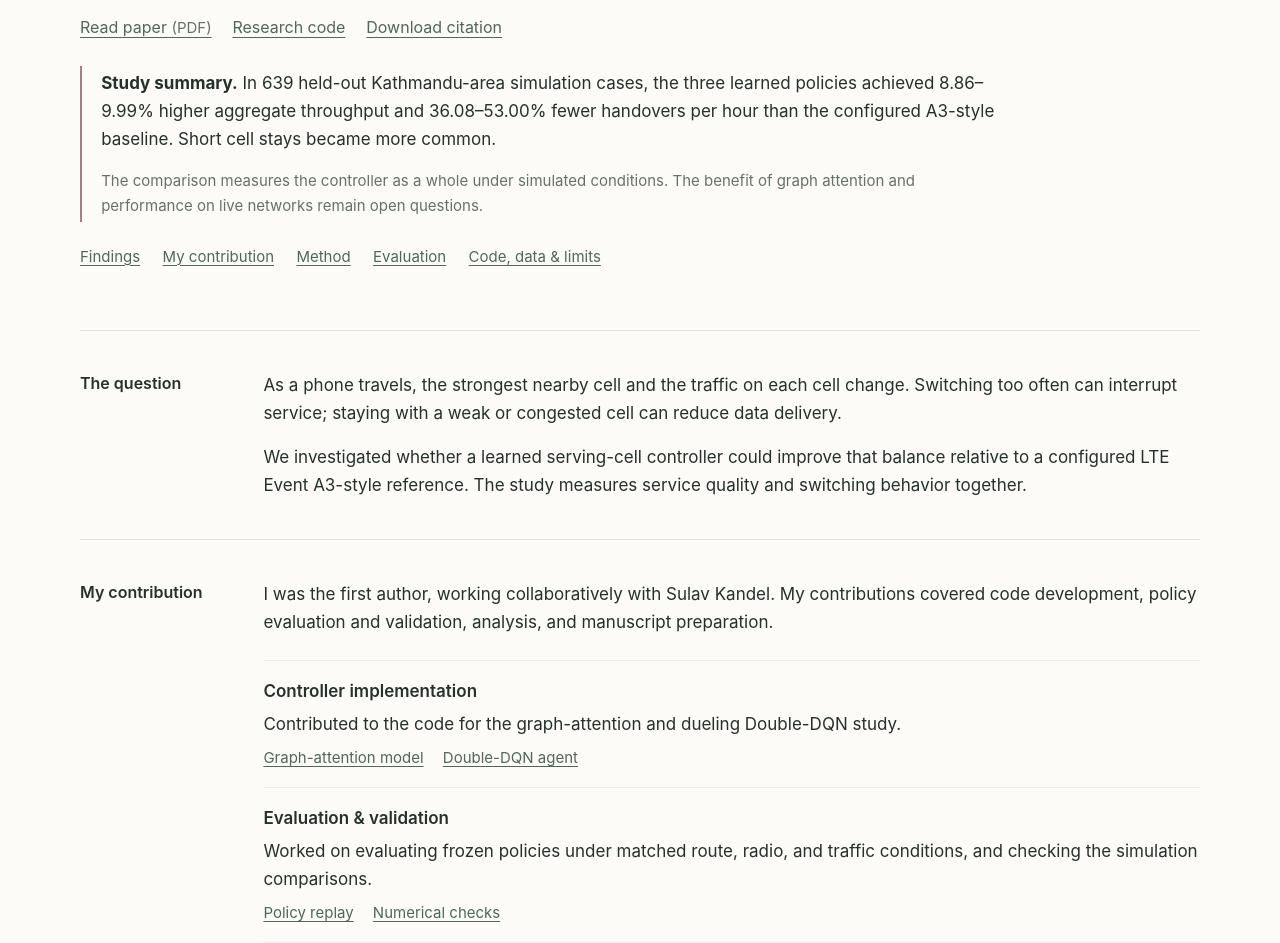
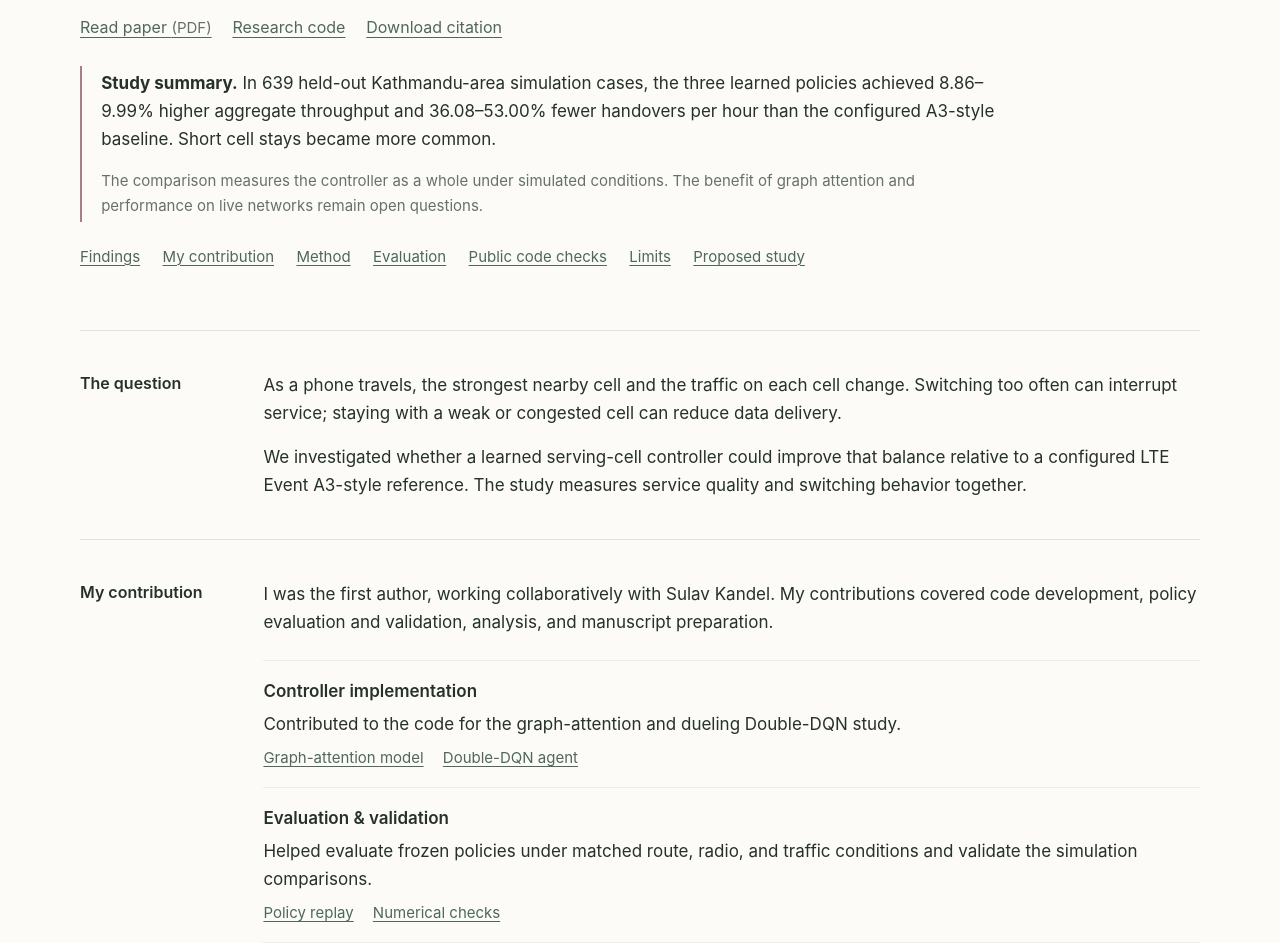
Before and after one commit to Sange-creator/Sange-creator.github.io, a Node project: template templates/research.njk in a window 1280 px wide. Shown: the part 419-1362 px from the top of the page. Run offline with Node 20 templates, Linux system fonts and the light colour scheme; the template is opened without the code that fills it, so the values that code supplies are empty; some libraries are stand-ins or nearby versions; some web fonts are replaced.

Commit message:
Make research contributions and next study easier to evaluate

```diff
--- a/templates/research.njk
+++ b/templates/research.njk
@@ -18,7 +18,7 @@
       <p><strong>Study summary.</strong> In 639 held-out Kathmandu-area simulation cases, the three learned policies achieved 8.86–9.99% higher aggregate throughput and 36.08–53.00% fewer handovers per hour than the configured A3-style baseline. Short cell stays became more common.</p>
       <p class="small-note">The comparison measures the controller as a whole under simulated conditions. The benefit of graph attention and performance on live networks remain open questions.</p>
     </div>
-    <nav class="project-toc research-toc" aria-label="Research sections"><a href="#findings-heading">Findings</a><a href="#contribution-heading">My contribution</a><a href="#method-heading">Method</a><a href="#evaluation-heading">Evaluation</a><a href="#limits-heading">Code, data &amp; limits</a></nav>
+    <nav class="project-toc research-toc" aria-label="Research sections"><a href="#findings-heading">Findings</a><a href="#contribution-heading">My contribution</a><a href="#method-heading">Method</a><a href="#evaluation-heading">Evaluation</a><a href="#public-checks">Public code checks</a><a href="#limits-heading">Limits</a><a href="#next-study">Proposed study</a></nav>
   </header>
 
   <section class="section-row" aria-labelledby="question-heading">
@@ -35,7 +35,7 @@
       <p>I was the first author, working collaboratively with Sulav Kandel. My contributions covered code development, policy evaluation and validation, analysis, and manuscript preparation.</p>
       <dl class="contribution-list">
         <div><dt>Controller implementation</dt><dd>Contributed to the code for the graph-attention and dueling Double-DQN study.<span class="artifact-links"><a href="{{ profile.code }}/blob/main/src/toponet/models/graph_q.py">Graph-attention model</a><a href="{{ profile.code }}/blob/main/src/toponet/agents/ddqn.py">Double-DQN agent</a></span></dd></div>
-        <div><dt>Evaluation &amp; validation</dt><dd>Worked on evaluating frozen policies under matched route, radio, and traffic conditions, and checking the simulation comparisons.<span class="artifact-links"><a href="{{ profile.code }}/blob/main/src/toponet/evaluation/replay.py">Policy replay</a><a href="{{ profile.code }}/blob/main/tests/test_core.py">Numerical checks</a></span></dd></div>
+        <div><dt>Evaluation &amp; validation</dt><dd>Helped evaluate frozen policies under matched route, radio, and traffic conditions and validate the simulation comparisons.<span class="artifact-links"><a href="{{ profile.code }}/blob/main/src/toponet/evaluation/replay.py">Policy replay</a><a href="{{ profile.code }}/blob/main/tests/test_core.py">Numerical checks</a></span></dd></div>
         <div><dt>Analysis &amp; writing</dt><dd>Analyzed service and switching tradeoffs, and helped prepare and revise the manuscript with my co-author.<span class="artifact-links"><a href="{{ profile.code }}/blob/main/src/toponet/evaluation/analysis.py">Analysis code</a><a href="{{ profile.code }}/tree/main/paper">Manuscript and figures</a></span></dd></div>
       </dl>
       <p>The paper grew from our one-year undergraduate major project in semesters 7–8. We revised that broader handover-and-load-balancing work into a focused, two-author study of handover optimization.</p>
@@ -95,6 +95,10 @@
       <p>The comparison does not establish live-network performance or isolate the benefit of graph attention. A later-added load-aware rule is an exploratory diagnostic, separate from the main configured reference comparison.</p>
       <p>The public repository contains code, configurations, numerical checks, and the manuscript. Full reproduction of the reported results additionally requires route/layout inputs, frozen checkpoints, and complete case records that are outside the public release.</p>
       <div class="inline-links"><a href="{{ profile.code }}/blob/main/docs/RESULTS.md">Results and limitations</a><a href="{{ profile.code }}/blob/main/docs/DATA_AND_REPRODUCIBILITY.md">Data and reproduction details</a><a href="{{ profile.code }}/blob/main/docs/ARCHITECTURE.md">Implementation guide</a><a href="{{ profile.code }}/blob/main/tests/test_core.py">Public code checks</a></div>
+      <h3 id="public-checks">Run the public code checks</h3>
+      <p>The public repository includes numerical checks covering the controller, simulator, and baseline behavior. After <a href="{{ profile.code }}#install">installing the package</a>, run this from the repository root:</p>
+      <pre><code>python -m unittest discover -s tests -p 'test_core.py' -v</code></pre>
+      <p class="small-note">These checks exercise the implementation with small inputs. Reproducing the paper’s reported results requires the additional experiment assets listed above.</p>
       <details class="citation">
         <summary>Citation</summary>
         <pre><code id="bibtex">@unpublished{tamang2026handover,
@@ -111,11 +115,13 @@
     </div>
   </section>
 </article>
-<section class="section-row" aria-labelledby="interests-heading">
-  <h2 class="section-label" id="interests-heading">Looking ahead</h2>
+<section class="section-row" id="next-study" aria-labelledby="next-study-heading">
+  <h2 class="section-label" id="next-study-heading">Proposed study</h2>
   <div class="section-body">
-    <p><strong>A next experiment I would like to pursue:</strong> compare graph-based and graph-free policies under matched training and evaluation budgets, then test them on changed topologies and imperfect observations. This would help distinguish the value of graph structure from the broader learned-controller design.</p>
-    <p>The repository includes a graph-free comparison workflow; completed comparison results are not part of the public release. I’m also interested in 5G/6G systems, edge AI, and broader applications of machine learning.</p>
+    <h3>Does graph structure help handover policies generalize?</h3>
+    <p>I would compare a graph-attention policy with a graph-free multilayer perceptron (MLP) using the same observations, action constraints, training budget, and evaluation scenarios. I would test changes in cell layout and delayed signal or load measurements separately so each comparison answers a specific question.</p>
+    <p>I would compare throughput, handover frequency, and short cell stays across multiple seeds, then report paired differences and uncertainty. The first deliverable would be a small runnable benchmark with synthetic layouts, settings, and per-scenario outputs that another researcher could inspect.</p>
+    <p class="small-note">The repository includes a <a href="{{ profile.code }}/tree/main/hpcorbit">graph-free comparison workflow</a>. Results and the proposed public benchmark are pending.</p>
   </div>
 </section>
 {% endblock %}
```
Also changed, not shown: templates/home.njk (+8 -6 lines).
